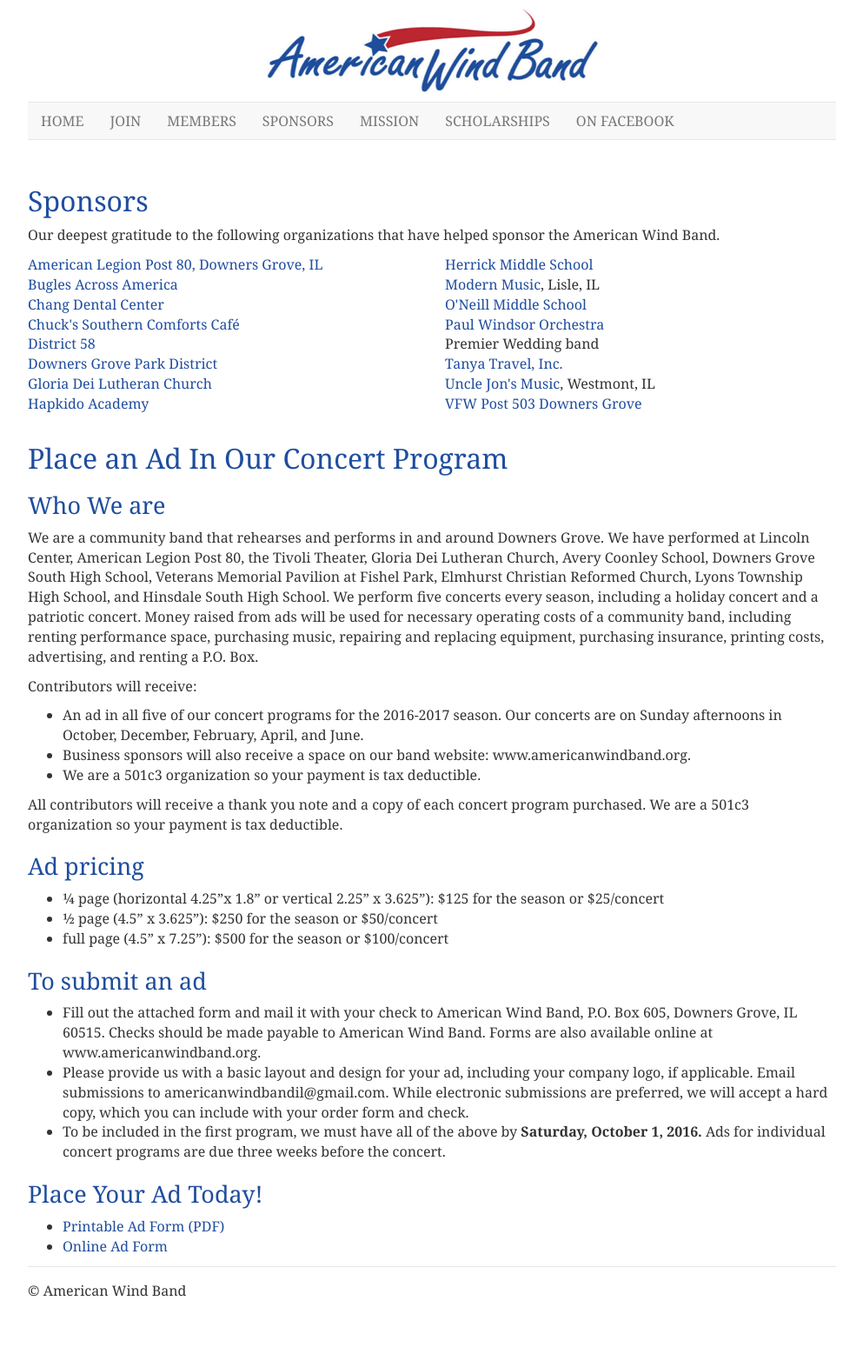
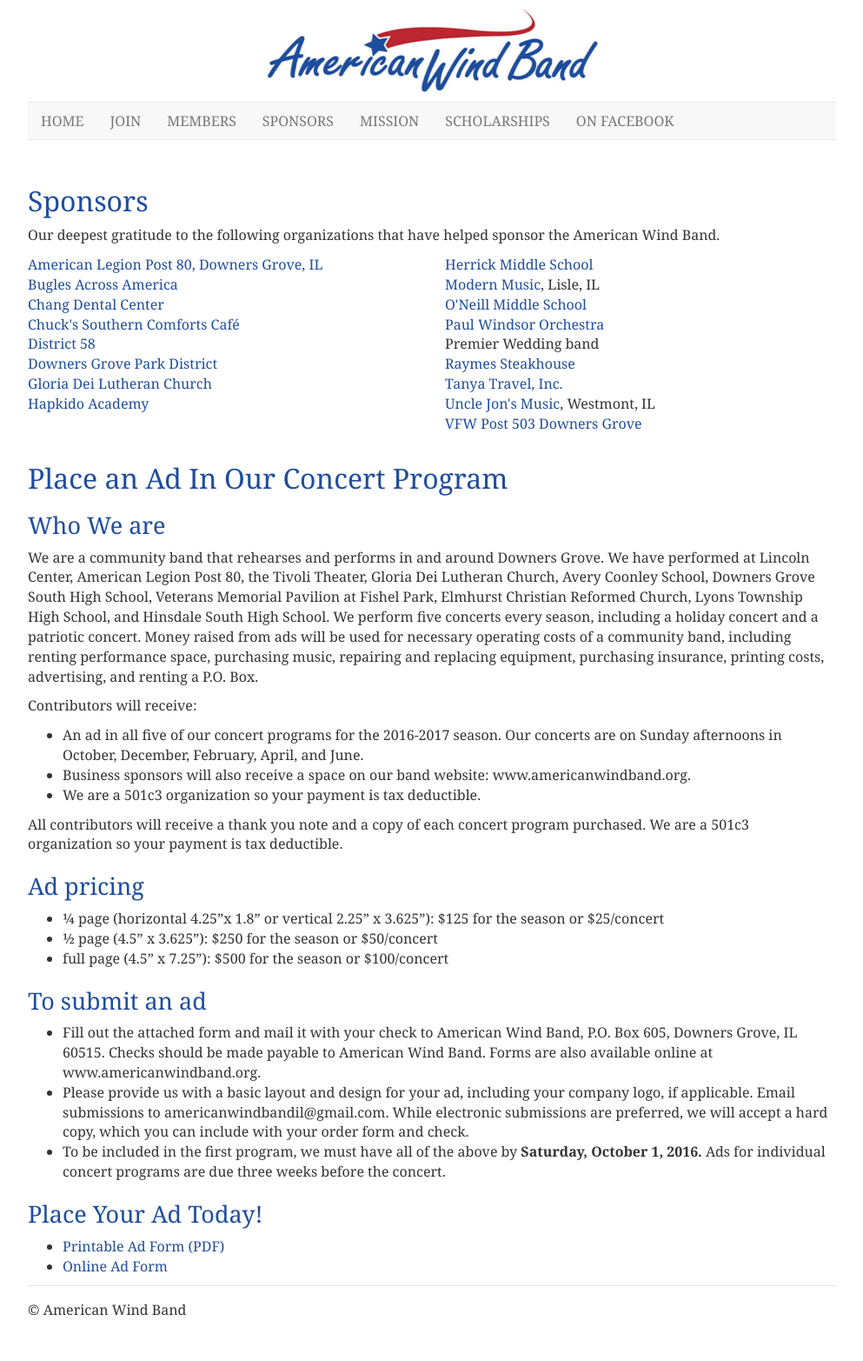
Before and after one commit to americanwindband/americanwindband.github.io, a Jekyll site: the page built from sponsors.md, in a window 1280 px wide. Shown: the whole page at 87% size, without its empty margins (143-1136 px from the left). Built offline with Jekyll 4.4.1, drawn with Linux system fonts in a browser that asks for light colours; before the commit the page ends 1542 px from its top, so only the background shows below that.

Commit message:
Added Raymes Steakhouse

```diff
--- a/sponsors.md
+++ b/sponsors.md
@@ -28,6 +28,7 @@
             <li><a href="http://www.dg58.org/on" target="_blank">O'Neill Middle School</a></li>
             <li><a href="http://www.paulwindsororchestra.com" target="_blank">Paul Windsor Orchestra</a></li>
             <li>Premier Wedding band</li>
+            <li><a href="http://raymessteakhouse.com" target="_blank">Raymes Steakhouse</a></li>
             <li><a href="http://www.tanyatravelinc.com" target="_blank">Tanya Travel, Inc.</a></li>
             <li><a href="http://www.unclejonsmusic.com" target="_blank">Uncle Jon's Music</a>, Westmont, IL</li>
             <li><a href="http://www.vfw503.org" target="_blank">VFW Post 503 Downers Grove</a></li>
```
